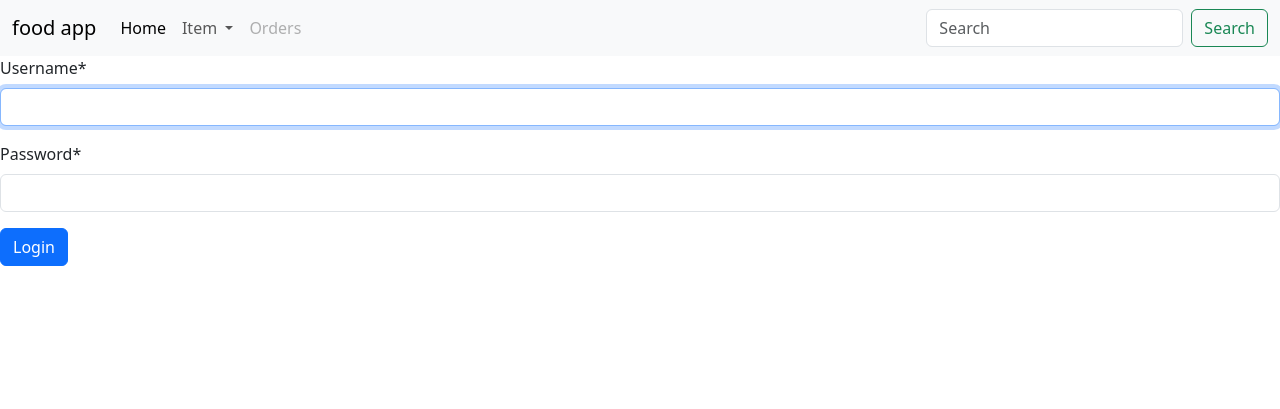
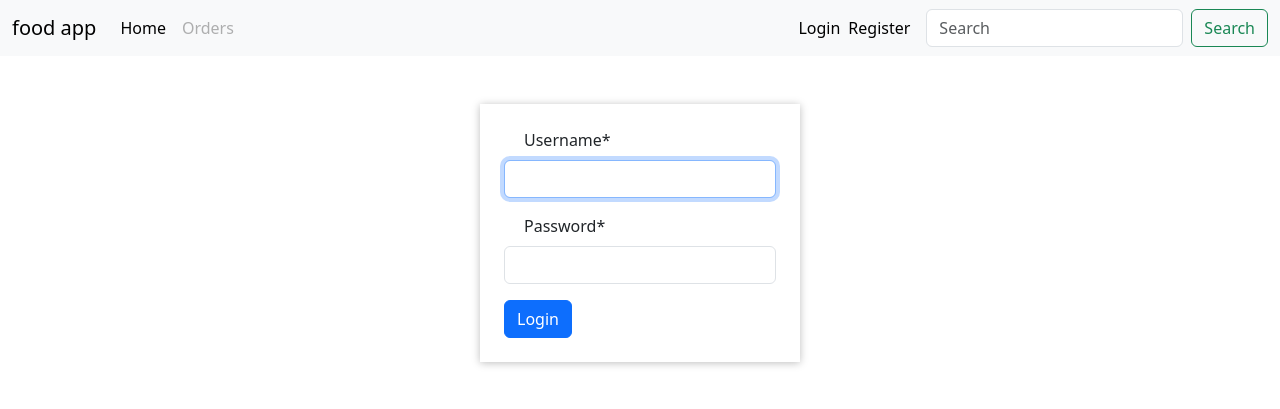
Before and after one commit to kbbytes/django_basic, a Django app: page /food/login/ in a window 1280 px wide. Shown: the top 409 px of the page. Run offline with Django 4.2, Linux system fonts and the light colour scheme; some libraries are stand-ins or nearby versions.

Commit message:
update view and add authentication pages

```diff
--- /dev/null
+++ b/food/static/food/app.js
@@ -0,0 +1,13 @@
+jQuery(document).ready(function($) {
+    let tab = $('.tabs h3 a');
+
+  tab.on('click', function(event) {
+    event.preventDefault();
+    tab.removeClass('active');
+    $(this).addClass('active');
+
+    let tab_content = $(this).attr('href');
+    $('div[id$="tab-content"]').removeClass('active');
+    $(tab_content).addClass('active');
+  });
+});
--- a/food/static/food/style.css
+++ b/food/static/food/style.css
@@ -1,3 +1,113 @@
 body{
     background-color: lightblue;
 }
+
+* {
+  margin: 0;
+  padding: 0; }
+
+a {
+  color: #666;
+  text-decoration: none; }
+  a:hover {
+    color: #4FDA8C; }
+
+input {
+  font: 16px/26px "Raleway", sans-serif; }
+
+body {
+  color: #666;
+  background-color: #f1f2f2;
+  font: 16px/26px "Raleway", sans-serif; }
+
+.form-wrap {
+  background-color: #fff;
+  width: 320px;
+  margin: 3em auto;
+  box-shadow: 0 1px 8px #BEBEBE;
+  -webkit-box-shadow: 0 1px 8px #BEBEBE;
+  -moz-box-shadow: 0 1px 8px #BEBEBE; }
+  .form-wrap .tabs {
+    overflow: hidden; }
+    .form-wrap .tabs h3 {
+      float: left;
+      width: 50%; }
+      .form-wrap .tabs h3 a {
+        padding: 0.5em 0;
+        text-align: center;
+        font-weight: 400;
+        background-color: #e6e7e8;
+        display: block;
+        color: #666; }
+        .form-wrap .tabs h3 a.active {
+          background-color: #fff; }
+  .form-wrap .tabs-content {
+    padding: 1.5em; }
+    .form-wrap .tabs-content div[id$="tab-content"] {
+      display: none; }
+    .form-wrap .tabs-content .active {
+      display: block !important; }
+  .form-wrap form .input {
+      box-sizing: border-box;
+      -moz-box-sizing: border-box;
+      color: inherit;
+      font-family: inherit;
+      border: 1px solid #CFCFCF;
+      outline: 0;
+      display: inline-block;
+      margin: 0 0 .8em 0;
+      padding: .8em 2em 10px .8em;
+      width: 100%; }
+  .form-wrap form .button {
+    width: 100%;
+    padding: .8em 0 10px .8em;
+    background-color: #28A55F;
+    border: none;
+    color: #fff;
+    cursor: pointer;
+    text-transform: uppercase; }
+    .form-wrap form .button:hover {
+      background-color: #4FDA8C; }
+  .form-wrap form .checkbox {
+    visibility: hidden;
+    padding: 20px;
+    margin: .5em 0 1.5em; }
+    .form-wrap form .checkbox:checked + label:after {
+      -ms-filter: "progid:DXImageTransform.Microsoft.Alpha(Opacity=100)";
+      filter: alpha(opacity=100);
+      opacity: 1; }
+  .form-wrap form label[for] {
+    position: relative;
+    padding-left: 20px;
+    cursor: pointer; }
+    .form-wrap form label[for]:before {
+      content: '';
+      position: absolute;
+      width: 17px;
+      height: 17px;
+      top: 0;
+      left: -14px; }
+    .form-wrap form label[for]:after {
+      -ms-filter: "progid:DXImageTransform.Microsoft.Alpha(Opacity=0)";
+      filter: alpha(opacity=0);
+      opacity: 0;
+      content: '';
+      position: absolute;
+      width: 9px;
+      height: 5px;
+      background-color: transparent;
+      top: 4px;
+      left: -10px;
+      border: 3px solid #28A55F;
+      border-top: none;
+      border-right: none;
+      -webkit-transform: rotate(-45deg);
+      -moz-transform: rotate(-45deg);
+      -o-transform: rotate(-45deg);
+      -ms-transform: rotate(-45deg);
+      transform: rotate(-45deg); }
+  .form-wrap .help-text {
+    margin-top: .6em; }
+    .form-wrap .help-text p {
+      text-align: center;
+      font-size: 14px; }
--- a/food/templates/food/base.html
+++ b/food/templates/food/base.html
@@ -1,4 +1,6 @@
 {% load static %}
+{% load custom_filters %}
+
 <!DOCTYPE html>
 <html lang="en">
 <head>
@@ -6,6 +8,7 @@
     <meta http-equiv='X-UA-Compatible' content='IE=edge'>
     <title>Page Title</title>
     <meta name='viewport' content='width=device-width, initial-scale=1'>
+    <link rel="stylesheet" type="text/css" href="{% static 'food/style.css' %}">
     <link href="https://cdn.jsdelivr.net/npm/bootstrap@5.3.2/dist/css/bootstrap.min.css" rel="stylesheet" integrity="sha384-T3c6CoIi6uLrA9TneNEoa7RxnatzjcDSCmG1MXxSR1GAsXEV/Dwwykc2MPK8M2HN" crossorigin="anonymous">
 </head>
 <body>
@@ -20,26 +23,38 @@
                 <li class="nav-item">
                   <a class="nav-link active" aria-current="page" href="{% url 'food:index' %}">Home</a>
                 </li>
+               {% if user.is_authenticated %}
+                    {% if user|in_group:"Owner" or user|in_group:"Manager" %}
                         <li class="nav-item dropdown">
                           <a class="nav-link dropdown-toggle" href="#" role="button" data-bs-toggle="dropdown" aria-expanded="false">
                             Item
                           </a>
                           <ul class="dropdown-menu">
                               <li><a href="{% url 'food:create_item' %}" class="dropdown-item" target="_parent"> add item </a></li>
-                      <li><a href="" class="dropdown-item"> delete item </a></li>
-                       <li><hr class="dropdown-divider"></li>
-                      <li><a href="" class="dropdown-item"> view item </a></li>
                           </ul>
                         </li>
+                    {% endif %}
+               {% endif %}
                <li class="nav-item">
                    <a class="nav-link disabled">Orders</a>
                </li>
               {% if user.is_authenticated %}
+                {% if user|in_group:"Owner" or user|in_group:"Manager" %}
                     <li class="nav-item">
                         <a class="nav-link" href="/admin/">Dashboard</a>
                     </li>
                 {% endif %}
+              {% endif %}
           </ul>
+            <div class="navbar-text d-flex align-items-center ms-2 me-2">
+                {% if user.is_authenticated %}
+                    <a class="nav-link" href="/logout">Logout</a>
+                    <span class="nav-link ms-2 me-2">Welcome, {{user.username}}</span>
+                {% else %}
+                    <a class="nav-link" href="/login">Login</a>
+                    <a class="nav-link ms-2 me-2" href="/register">Register</a>
+                {% endif %}
+            </div>
           <form class="d-flex" role="search">
             <input class="form-control me-2" type="search" placeholder="Search" aria-label="Search">
             <button class="btn btn-outline-success" type="submit">Search</button>
@@ -48,7 +63,19 @@
       </div>
     </nav>
 
+{% if messages %}
+<div class="alert alert-info">
+    <ul class="mb-0">
+        {% for message in messages %}
+            <li>{{ message }}</li>
+        {% endfor %}
+    </ul>
+</div>
+{% endif %}
+
 {%block body%}
 {%endblock%}
     <script src="https://cdn.jsdelivr.net/npm/bootstrap@5.3.2/dist/js/bootstrap.bundle.min.js" integrity="sha384-C6RzsynM9kWDrMNeT87bh95OGNyZPhcTNXj1NW7RuBCsyN/o0jlpcV8Qyq46cDfL" crossorigin="anonymous"></script>
+    <script src="https://code.jquery.com/jquery-3.6.0.min.js"></script>
+    <script src="{% static 'food/app.js' %}"></script>
 </body>
```
Also changed, not shown: food/templates/food/item-form.html (+33 -5 lines), food/templatetags/custom_filters.py (added, +8 -0 lines). Lines whose indentation alone changed are shown as unchanged.
